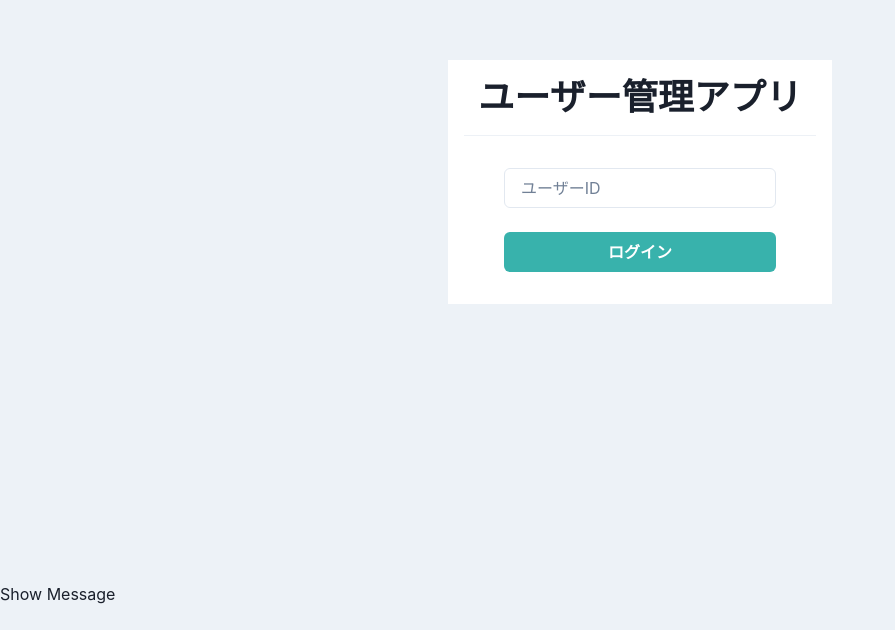
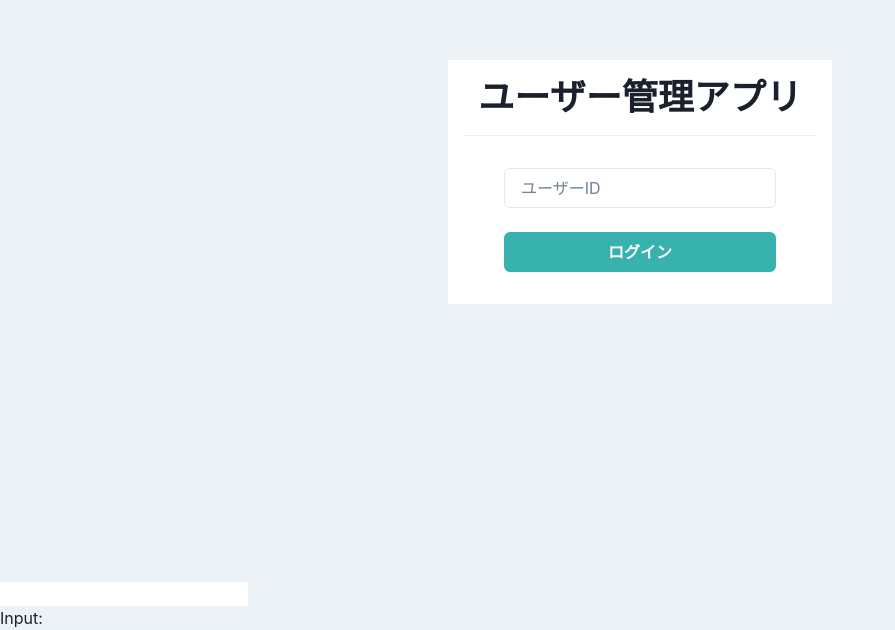
Before and after one commit to JunichiroKohari/react-play, a React (Create React App) app: page / in a window 1280 px wide. Shown: the part 218-848 px from the top of the page, without its empty margins (0-895 px from the left). Before the commit the page ends 824 px from the top, so only its background shows below. Built offline with nearby package versions, Linux system fonts and the light colour scheme.

Commit message:
useDebugValue

```diff
--- a/src/App.tsx
+++ b/src/App.tsx
@@ -4,7 +4,7 @@ import { BrowserRouter } from 'react-router-dom';
 import theme from './theme/theme';
 import './App.css';
 import { Router } from './router/Router';
-import { Parent } from './components/ImperativeHandleText';
+import { Input } from './components/DebugValueText';
 
 function App() {
   return (
@@ -13,7 +13,7 @@ function App() {
         <BrowserRouter>
           <Router />
         </BrowserRouter>
-        <Parent />
+        <Input />
       </ChakraProvider>
     </div>
   );
--- /dev/null
+++ b/src/components/DebugValueText.tsx
@@ -0,0 +1,23 @@
+import React, { useCallback, useDebugValue, useState } from "react"
+
+const useInput = () => {
+  const [state, setState] = useState('')
+  const onChange = useCallback((e: React.ChangeEvent<HTMLInputElement>) => {
+    setState(e.target.value)
+  }, [])
+
+  useDebugValue(`Input: ${state}`)
+
+  return [state, onChange] as const
+}
+
+export const Input = () => {
+  const [text, onChangeText] = useInput()
+
+  return (
+    <div>
+      <input type="text" value={text} onChange={onChangeText} />
+      <p>Input: {text}</p>
+    </div>
+  )
+}
```
